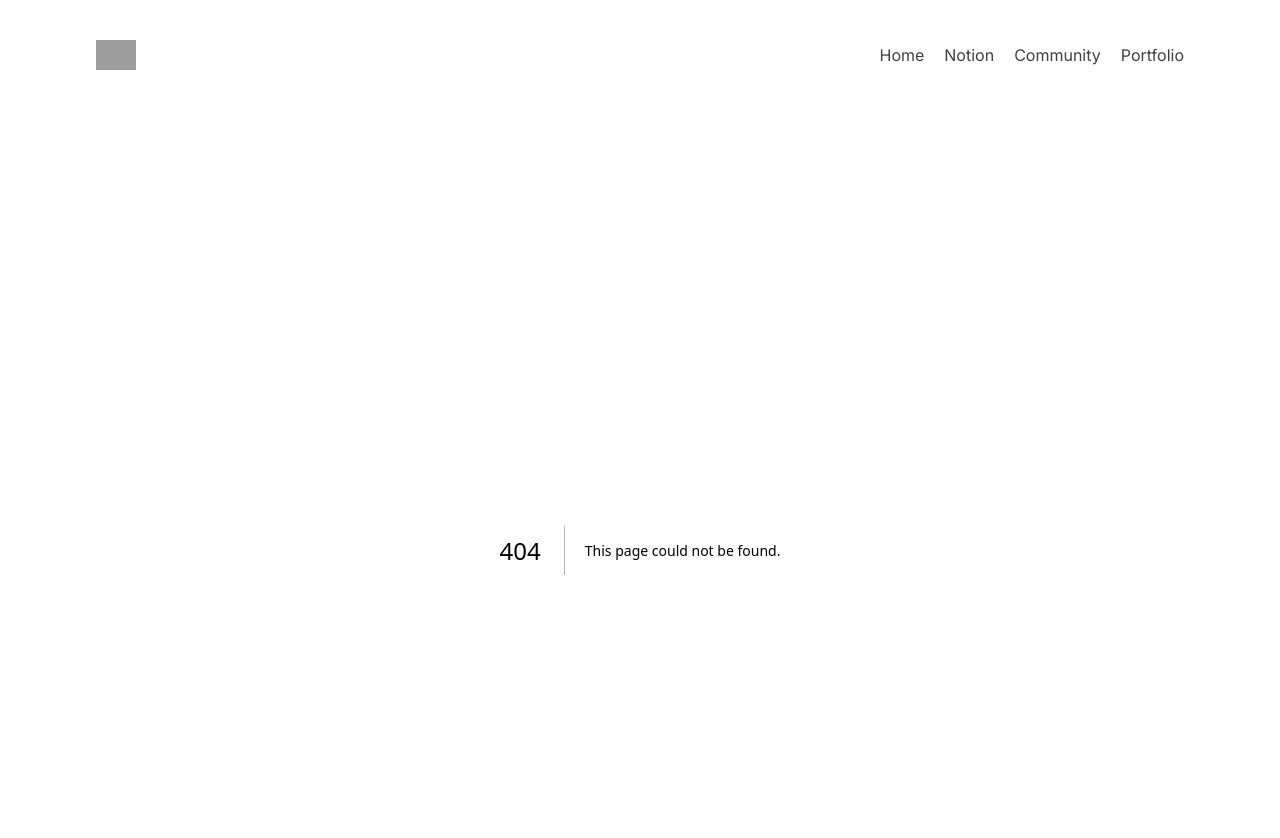
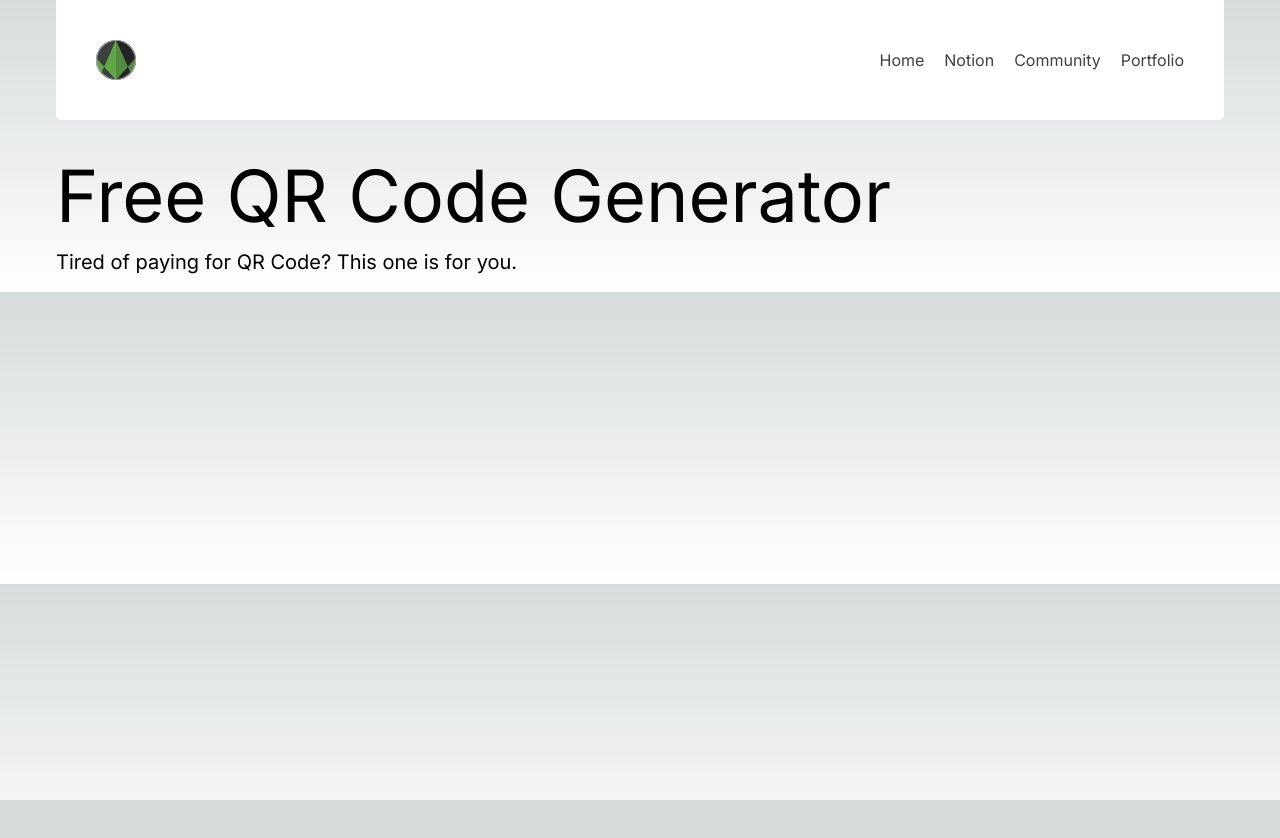
Before and after one commit to wmCmo/exzachly, a Next.js app: page /tools/qr in a window 1280 px wide. Before the commit this address had no page. Shown: the top 838 px of the page. After the commit the page ends 800 px from the top, so only its background shows below. Built offline with nearby package versions, Linux system fonts and the light colour scheme; grey boxes are pictures that could not be loaded.

Commit message:
Add tools

```diff
--- /dev/null
+++ b/src/app/tools/qr/page.tsx
@@ -0,0 +1,8 @@
+export default function qr() {
+    return (
+        <>
+            <h1 className="text-vw leading-none sm:text-7xl">Free QR Code Generator</h1>
+            <h4 className="text-xl my-4">Tired of paying for QR Code? This one is for you.</h4>
+        </>
+    )
+}
```
Also changed, not shown: public/logo.svg (added), src/app/tools/page.tsx (added).
